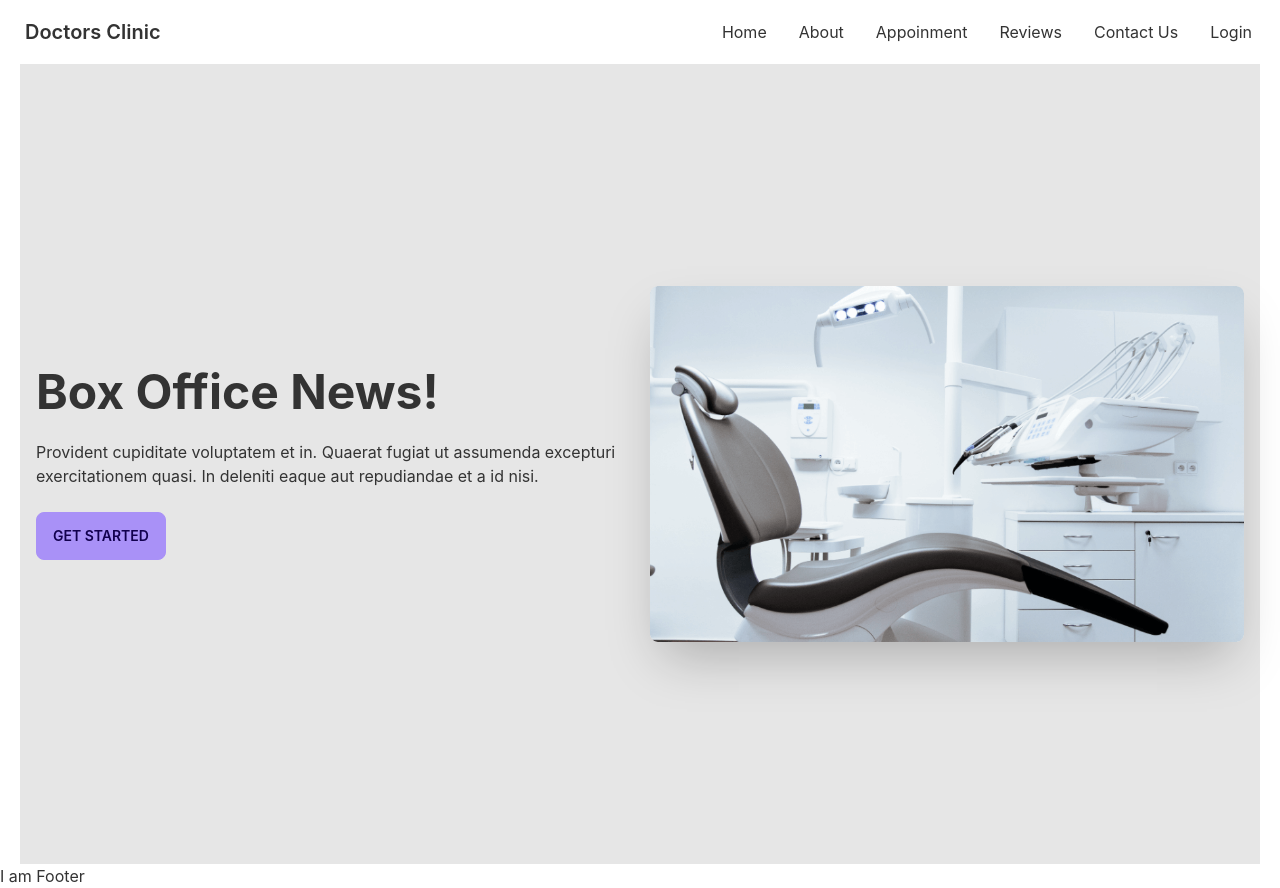
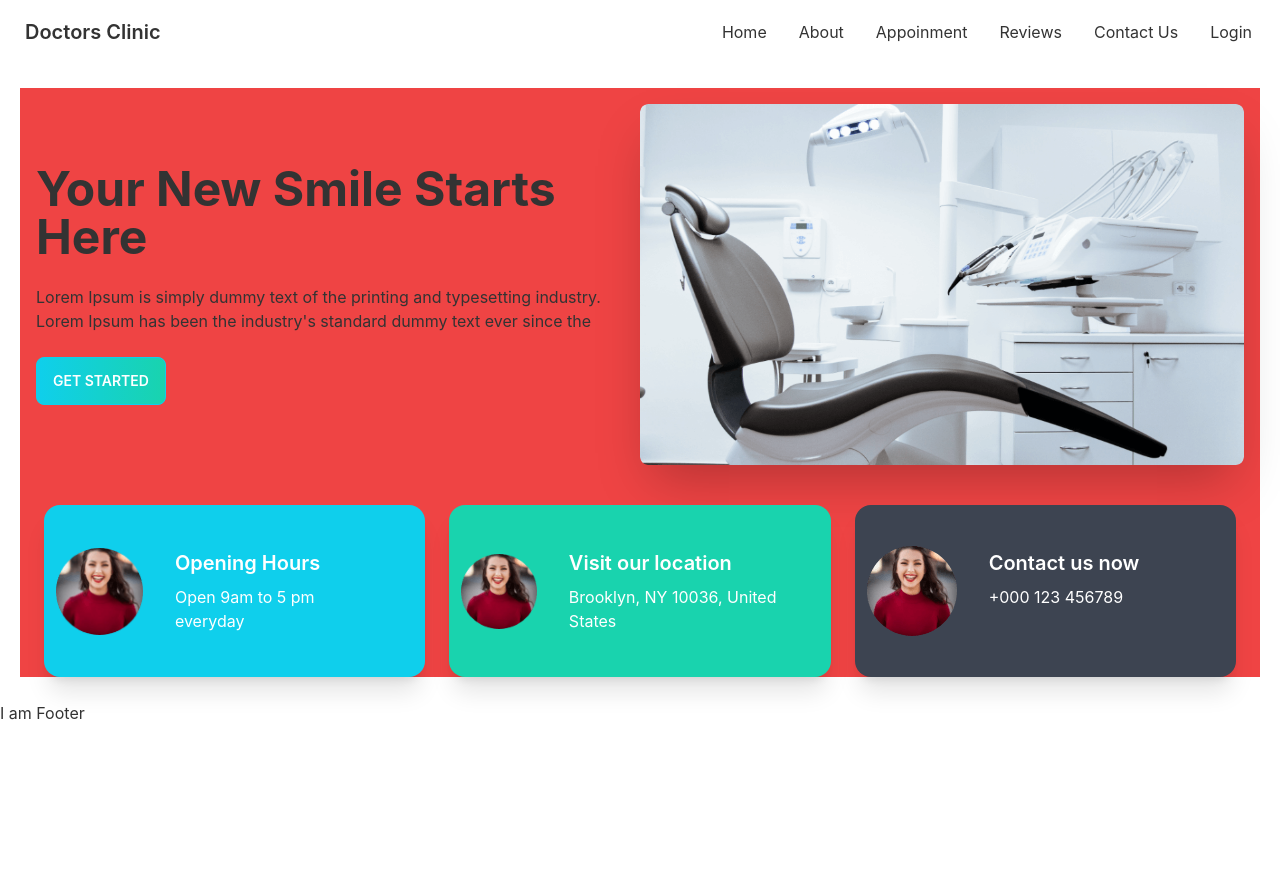
Before and after one commit to zameariislam/doctor-clinic, a React (Create React App) app: page / in a window 1280 px wide. After the commit the page ends 800 px from the top, so only its background shows below. Built offline with nearby package versions, Linux system fonts and the light colour scheme.

Commit message:
hero section done

```diff
--- a/src/pages/Home/Banner/Banner.js
+++ b/src/pages/Home/Banner/Banner.js
@@ -3,13 +3,14 @@ import chairImage from '../../../assets/images/chair.png'
 
 const Banner = () => {
     return (
-        <div className="hero min-h-screen bg-base-200">
+        <div className="hero mt-6 ">
             <div className="hero-content flex-col lg:flex-row-reverse">
-                <img src={chairImage} className="max-w-[594px] rounded-lg shadow-2xl" alt='banner'/>
+                <img src={chairImage} className="w-1/2 rounded-lg shadow-2xl" alt='banner' />
                 <div>
-                    <h1 className="text-5xl font-bold">Box Office News!</h1>
-                    <p className="py-6">Provident cupiditate voluptatem et in. Quaerat fugiat ut assumenda excepturi exercitationem quasi. In deleniti eaque aut repudiandae et a id nisi.</p>
-                    <button className="btn btn-primary">Get Started</button>
+                    <h1 className="text-5xl font-bold">Your New Smile Starts Here</h1>
+                    <p className="py-6">
+                        Lorem Ipsum is simply dummy text of the printing and typesetting industry. Lorem Ipsum has been the industry's standard dummy text ever since the</p>
+                    <button className="btn  text-white btn-primary bg-gradient-to-r from-primary to-secondary">Get Started</button>
                 </div>
             </div>
         </div>
--- a/src/pages/Home/Home/Home.js
+++ b/src/pages/Home/Home/Home.js
@@ -1,11 +1,13 @@
 import React from 'react';
 import Banner from '../Banner/Banner';
+import InfoCards from '../InfoCards/InfoCards';
 
 
 const Home = () => {
     return (
-        <div className='mx-5'>
+        <div className='mx-5  bg-red-500'>
             <Banner />
+            <InfoCards />
 
         </div>
     );
--- /dev/null
+++ b/src/pages/Home/InfoCards/InfoCard.js
@@ -0,0 +1,20 @@
+import React from 'react';
+
+const InfoCard = ({ card }) => {
+    const { name, description, icon, bgColor } = card
+
+    return (
+        <div className={`card p-3 text-white card-side  shadow-xl ${bgColor}`}>
+            <figure>
+                <img src={icon} alt="movie" />
+            </figure>
+            <div className="card-body">
+                <h2 className="card-title">{name}</h2>
+                <p>{description}</p>
+
+            </div>
+        </div>
+    );
+};
+
+export default InfoCard;
--- /dev/null
+++ b/src/pages/Home/InfoCards/InfoCards.js
@@ -0,0 +1,46 @@
+import React from 'react';
+import clock from '../../../assets/images/people2.png'
+
+import InfoCard from './InfoCard';
+
+const InfoCards = () => {
+
+    const infoCards = [
+        {
+            id: 1,
+            name: 'Opening Hours',
+            description: " Open 9am to 5 pm everyday",
+            icon: clock,
+            bgColor: "bg-primary"
+        },
+        {
+            id: 2,
+            name: 'Visit our location',
+            description: " Brooklyn, NY 10036, United States",
+            icon: clock,
+            bgColor: "bg-secondary"
+        },
+
+        {
+            id: 3,
+            name: 'Contact us now',
+            description: " +000 123 456789",
+            icon: clock,
+            bgColor: "bg-neutral"
+        },
+
+    ]
+
+    return (
+        <div  className='grid gap-6 grid-cols-1  md:grid-cols-2 lg:grid-cols-3 m-6 '>
+            {
+                infoCards.map(card => <InfoCard key={card.id} card={card} />
+                )
+
+            }
+
+        </div>
+    );
+};
+
+export default InfoCards;
--- a/tailwind.config.js
+++ b/tailwind.config.js
@@ -3,23 +3,25 @@ module.exports = {
   content: [
     "./src/**/*.{js,jsx,ts,tsx}",
   ],
+  daisyui:{
+    themes:[
+      {
+        doctorThemes:{
+          primary:'#0FCFEC',
+          secondary:'#19D3AE',
+
+          neutral: "#3d4451",
+          'base-100': "#ffffff",
+
+        }
+      }
+    ]
 
 
-  daisyui: {
-    themes: [
-      {
-        mytheme: {
-          primary: "#a991f7",
-          secondary: "#f6d860",
-          accent: "#37cdbe",
-          neutral: "#3d4451",
-          "base-100": "#ffffff",
-        },
-      },
-      "dark",
-      "cupcake",
-    ],
+
   },
+
+
 
   theme: {
     extend: {},
```
